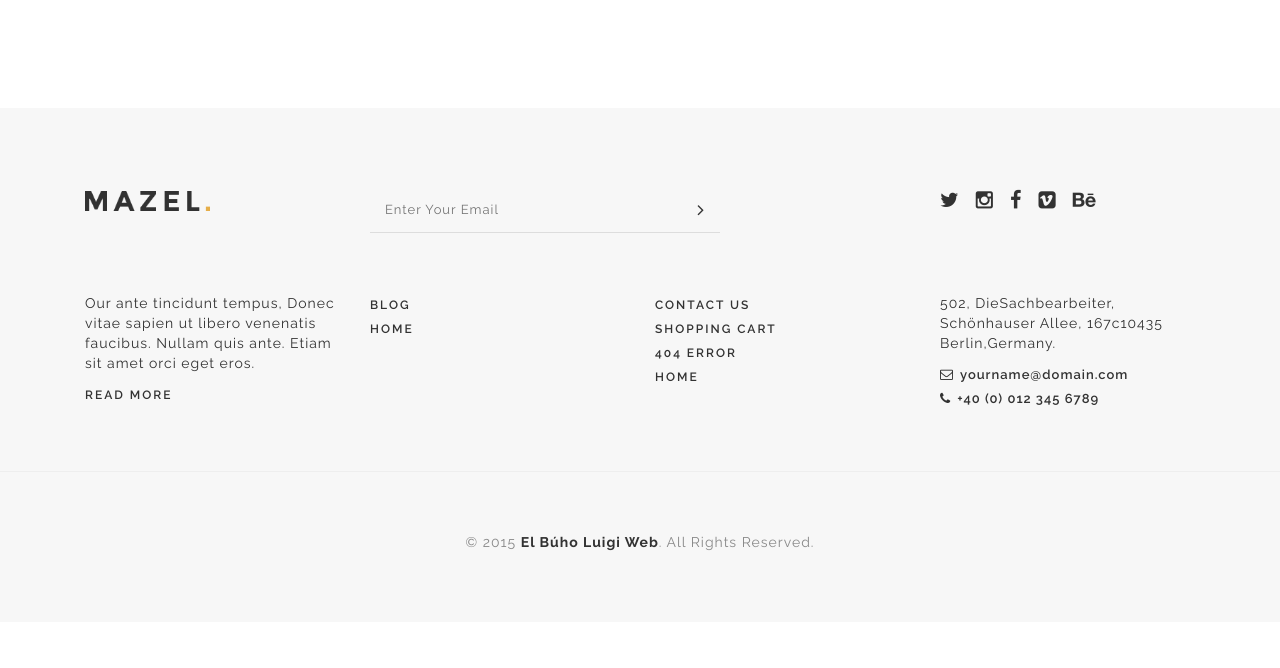
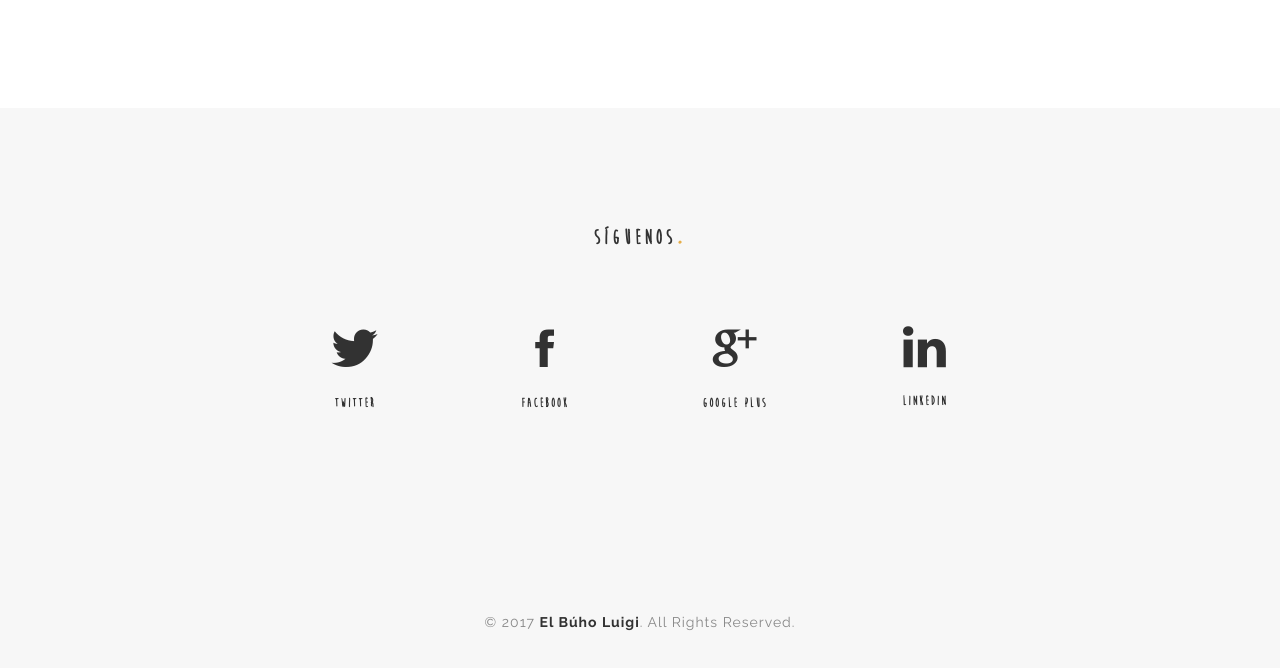
Before and after one commit to mvegap/template_buho, a plain HTML site: page products.html in a window 1280 px wide. Shown: the part 2348-3016 px from the top of the page. Before the commit the page ends 2970 px from the top, so only its background shows below. Drawn offline with Linux system fonts and the light colour scheme; files whose address does not match are found by name.

Commit message:
modificar footer y social en product page

```diff
--- a/products.html
+++ b/products.html
@@ -344,87 +344,61 @@
             </section>
         <!-- End Work Section -->
 
+        <!-- Social Section -->
+        <section id="social" class="gray-bg ptb ptb-sm-80">
+            <div class="container text-center">
+                <div class="row">
+                    <div class="col-md-8 offset-md-2">
+                        <h3>Síguenos</h3>
+                    </div>
+                </div>
+                <div class="spacer-60"></div>
+                <div class="row">
+                    <div class="col-md-8 offset-md-2">
+                        <div class="row">
+                            <div class="col-md-3 col-sm-4 col-6">
+                                <div class="page-icon-top">
+                                    <i class="ion ion-social-twitter"></i>
+                                </div>
+                                <h6><a class="link" target="_blank" href="https://www.twitter.com/">Twitter</a></h6>
+                            </div>
+                            <div class="col-md-3 col-sm-4 col-6">
+                                <div class="page-icon-top">
+                                    <i class="ion ion-social-facebook"></i>
+                                </div>
+                                <h6><a class="link" target="_blank" href="https://www.facebook.com/">Facebook</a></h6>
+                            </div>
+                            <div class="col-md-3 col-sm-4 col-6">
+                                <div class="page-icon-top">
+                                    <i class="ion ion-social-googleplus"></i>
+                                </div>
+                                <h6><a class="link" target="_blank" href="https://plus.google.com/">Google plus</a></h6>
+                            </div>
+                            <div class="col-md-3 col-sm-4 col-6">
+                                <div class="page-icon-top">
+                                    <i class="fa fa-linkedin"></i>
+                                </div>
+                                <h6><a class="link" target="_blank" href="https://www.linkedin.com/">Linkedin</a></h6>
+                            </div>
+                        </div>
+                    </div>
+                </div>
+            </div>
+        </section>
+        <!-- End Social Section -->
+        <!-- End CONTENT ------------------------------------------------------------------------------>
 
-        <!-- End CONTENT ------------------------------------------------------------------------------>
+
 
         <!-- FOOTER -->
         <footer class="footer pt-80">
-            <div class="container">
-                <div class="row mb-60">
-                    <!-- Logo -->
-                    <div class="col-md-3 col-sm-3 mb-xs-30">
-                        <a class="footer-logo" href="home.html">
-                            <img src="img/logo-black.png" /></a>
-                    </div>
-                    <!-- Logo -->
-
-                    <!-- Newsletter -->
-                    <div class="col-md-4 col-sm-5 mb-xs-30">
-                        <div class="newsletter">
-                            <form>
-                                <input type="email" class="newsletter-input input-md newsletter-input mb-0" placeholder="Enter Your Email">
-                                <button class="newsletter-btn btn btn-xs btn-white" type="submit" value=""><i class="fa fa-angle-right mr-0"></i></button>
-                            </form>
-                        </div>
-                    </div>
-                    <!-- End Newsletter -->
-
-                    <!-- Social -->
-                    <div class="col-md-3 offset-md-2 col-sm-4">
-                        <ul class="social">
-                            <li><a target="_blank" href="https://www.twitter.com/"><i class="fa fa-twitter"></i></a></li>
-                            <li><a target="_blank" href="https://instagram.com/"><i class="fa fa-instagram"></i></a></li>
-                            <li><a target="_blank" href="https://www.facebook.com/"><i class="fa fa-facebook"></i></a></li>
-                            <li><a target="_blank" href="https://vimeo.com/"><i class="fa fa-vimeo-square"></i></a></li>
-                            <li><a target="_blank" href="https://www.behance.net/"><i class="fa fa-behance"></i></a></li>
-                        </ul>
-                    </div>
-                    <!-- End Social -->
-                </div>
-                <!--Footer Info -->
-                <div class="row footer-info mb-60">
-                    <div class="col-md-3 col-sm-12 mb-sm-30">
-                        <p class="mb-xs-0">Our ante tincidunt tempus, Donec vitae sapien ut libero venenatis faucibus. Nullam quis ante. Etiam sit amet orci eget eros.</p>
-                        <a class="btn-link-a" href="about-1.html">Read More</a>
-                    </div>
-                    <div class="col-md-3 col-sm-6 mb-sm-30 mb-xs-0">
-                        <ul class="link">
-                            <li><a href="blog-grid-3col.html">Blog</a></li>
-                            <!--<li><a href="portfolio-grid-3col.html">Portfolio</a></li>
-                            <li><a href="login-register.html">Login & Signup</a></li>
-                            <li><a href="faq-1.html">FAQ</a></li>
-                            <li><a href="about-1.html">About</a></li>-->
-                            <li><a href="service-1.html">Home</a></li>
-                        </ul>
-                    </div>
-                    <div class="col-md-3 col-sm-6 mb-sm-30">
-                        <ul class="link">
-                            <li><a href="contact-1.html">Contact Us</a></li>
-                            <li><a href="shop-checkout.html">Shopping Cart</a></li>
-                            <li><a href="404-error-1.html">404 Error</a></li>
-                            <li><a href="onepage.html">Home</a></li>
-                        </ul>
-                    </div>
-                    <div class="col-md-3 col-sm-12">
-                        <p>502, DieSachbearbeiter, Schönhauser Allee, 167c10435 Berlin,Germany.</p>
-                        <ul class="link-small">
-                            <li><a href="mailto:yourname@domain.com"><i class="fa fa-envelope-o left"></i>yourname@domain.com</a></li>
-                            <li><a><i class="fa fa-phone left"></i>+40 (0) 012 345 6789</a></li>
-                        </ul>
-                    </div>
-                </div>
-                <!-- End Footer Info -->
-            </div>
-
-            <hr />
 
             <!-- Copyright Bar -->
-            <section class="copyright ptb-60">
+            <section class="copyright pb-60">
                 <div class="container">
                     <p class="">
-                        © 2015 <a><b>El Búho Luigi Web</b></a>. All Rights Reserved.
+                        &copy; 2017 <a><b>El Búho Luigi</b></a>. All Rights Reserved.
                         <br />
-
                     </p>
                 </div>
             </section>
```
